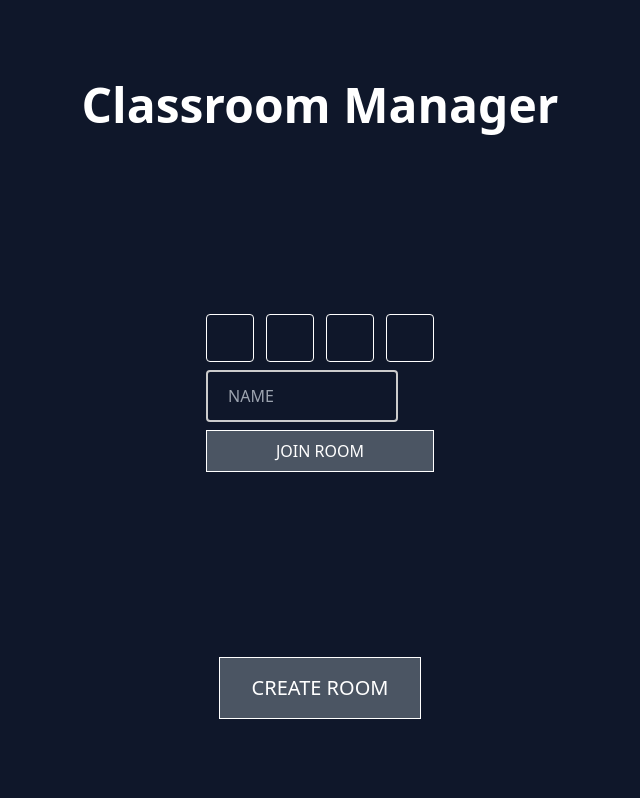
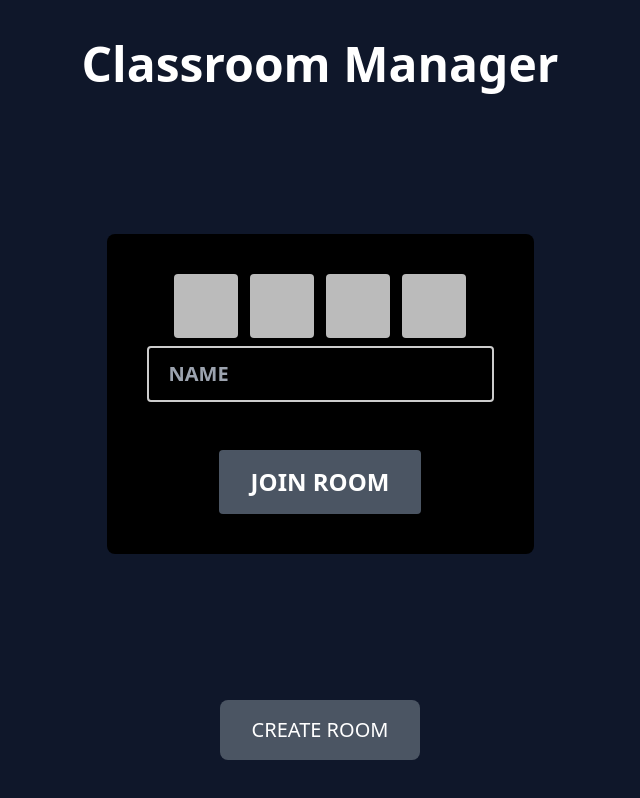
Before and after one commit to Abbegubbegum/classroom-manager, a Vue app in the folder frontend/: page / in a window 1280 px wide. Shown: the whole page, without its empty margins (320-960 px from the left). Built offline with nearby package versions, Linux system fonts and the light colour scheme.

Commit message:
Fix more socket bugs, plz no more

```diff
--- a/frontend/src/main.ts
+++ b/frontend/src/main.ts
@@ -35,20 +35,22 @@ app.mount("#app");
 
 const socket = io("http://localhost:8080", {
   autoConnect: false,
-  auth: () => {
-    return {
-      token: localStorage.getItem("auth_token"),
-    };
+  auth: {
+    token: localStorage.getItem("auth_token"),
   },
 });
 
-socket.on("connection", () => {
+socket.on("connect", () => {
   console.log("Connected to server");
 });
 
 socket.on("connect_error", () => {
   router.push("/");
   socket.disconnect();
+});
+
+socket.on("disconnect", () => {
+  console.log("Disconnected");
 });
 
 socket.on("ROOM_INFO", (room: Room) => {
@@ -59,23 +61,44 @@ socket.on("QUEUE_UPDATE", (queuePosition: number) => {
   store.state.queuePosition = queuePosition;
 });
 
+socket.on("REMOVED_BY_OWNER", () => {
+  setToken("");
+  router.push("/");
+});
+
 export function setToken(token: string) {
-  if (socket.connected) {
-    socket.disconnect();
-    // console.log("Disconnected from server");
-  }
+  socket.disconnect();
+  // console.log("Disconnected from server");
 
   localStorage.setItem("auth_token", token);
   socket.auth = { token: token };
 }
 
 export function connectWebSocket() {
-  // console.log("Connecting TOKEN: " + (socket.auth as any).token);
+  console.log(socket);
+  console.log("Connecting TOKEN: " + (socket.auth as any).token);
   socket.connect();
+
+  console.log("Connecting");
+  console.log(socket.connected);
+  console.log(socket.disconnected);
+
+  return new Promise<void>((resolve, reject) => {
+    if (socket.connected) {
+      resolve();
+    }
+    setInterval(() => {
+      if (socket.connected) {
+        resolve();
+      }
+    }, 500);
+  });
 }
 
-export function getRoomInfo(roomCode: string) {
-  socket.connect();
+export async function getRoomInfo(roomCode: string) {
+  await connectWebSocket();
+
+  console.log("Awaited");
 
   socket.emit("ROOM_INFO", roomCode, (res: any) => {
     if (!res) {
@@ -87,14 +110,22 @@ export function getRoomInfo(roomCode: string) {
   });
 }
 
-export function removeFromQueue(roomCode: string, memberID: string) {
-  socket.connect();
+export async function removeMember(memberID: string, roomCode: string) {
+  await connectWebSocket();
+
+  socket.emit("OWNER_REMOVE_MEMBER", roomCode, memberID);
+}
+
+export async function removeFromQueue(roomCode: string, memberID: string) {
+  await connectWebSocket();
 
   socket.emit("OWNER_REMOVE_FROM_QUEUE", roomCode, memberID);
 }
 
-export function getMemberInfo(roomCode: string) {
-  socket.connect();
+export async function getMemberInfo(roomCode: string) {
+  await connectWebSocket();
+
+  console.log("Awaited");
 
   socket.emit("MEMBER_INFO", roomCode, (res: any) => {
     if (!res) {
@@ -107,11 +138,12 @@ export function getMemberInfo(roomCode: string) {
   });
 }
 
-export function joinQueue(roomCode: string) {
-  socket.connect();
+export async function joinQueue(roomCode: string) {
+  await connectWebSocket();
 
   socket.emit("JOIN_QUEUE", roomCode, (pos: number | undefined) => {
     if (!pos) {
+      router.push("/");
       return;
     }
 
@@ -119,8 +151,8 @@ export function joinQueue(roomCode: string) {
   });
 }
 
-export function leaveQueue(roomCode: string) {
-  socket.connect();
+export async function leaveQueue(roomCode: string) {
+  await connectWebSocket();
 
   socket.emit("LEAVE_QUEUE", roomCode);
 
--- a/frontend/src/views/HomeView.vue
+++ b/frontend/src/views/HomeView.vue
@@ -1,10 +1,22 @@
 <script setup lang="ts">
 import { setToken } from "@/main";
 import router from "@/router";
-import { ref } from "vue";
+import { computed, ref } from "vue";
 
-const roomInput = ref("");
+const box1 = ref("");
+const box2 = ref("");
+const box3 = ref("");
+const box4 = ref("");
+const roomInput = computed(
+  () =>
+    box1.value.toUpperCase() +
+    box2.value.toUpperCase() +
+    box3.value.toUpperCase() +
+    box4.value.toUpperCase()
+);
+
 const nameInput = ref("");
+const nameInputElement = ref(null);
 
 async function createRoom() {
   const headers = new Headers();
@@ -52,29 +64,19 @@ async function joinRoom() {
       setToken(data.token);
     }
 
-    if (data.room.owner) {
-      router.push(`/${data.room.code}/teacher`);
-    } else {
-      router.push(`/${data.room.code}/student`);
-    }
+    router.push(`/${data.code}/${data.owner ? "teacher" : "student"}`);
   } else {
     console.warn(await res.text());
   }
 }
 
-function moveFocusForward(event: any) {
-  // event.preventDefault();
-  // console.log("FORWARD", event);
-  // if (event.inputType !== "deleteContentBackward") {
-  //   event.target.nextElementSibling.focus();
-  // }
-}
-
 function codeInputBefore(event: any) {
-  // console.log("FORWARD", event);
   if (event.key.length === 1 && event.target.value.length === 1) {
     event.target.value = event.key;
-    event.target.nextElementSibling.focus();
+    (event.target.dataset.pos !== "last"
+      ? event.target.nextElementSibling
+      : nameInputElement.value
+    ).focus();
   }
   if (event.keyCode === 8 && event.target.value.length === 0) {
     event.target.previousElementSibling.focus();
@@ -82,77 +84,86 @@ function codeInputBefore(event: any) {
 }
 
 function codeInputAfter(event: any) {
-  // console.log("FORWARD", event);
-
+  console.dir();
   if (event.key.length === 1) {
-    event.target.nextElementSibling.focus();
+    (event.target.dataset.pos !== "last"
+      ? event.target.nextElementSibling
+      : nameInputElement.value
+    ).focus();
   }
 }
 </script>
 
 <template>
   <div
-    class="bg-slate-900 h-full w-full text-white flex flex-col justify-around place-content-center items-center"
+    class="bg-slate-900 h-full w-full text-white flex flex-col justify-between place-content-center items-center"
   >
     <div>
-      <h1 class="text-5xl font-extrabold text-center">Classroom Manager</h1>
+      <h1 class="text-5xl font-extrabold text-center my-10">
+        Classroom Manager
+      </h1>
     </div>
-    <div class="p-6 flex flex-col justify-around">
-      <!-- <input
-        type="text"
-        name="room-id"
-        v-model="roomInput"
-        placeholder="CODE"
-        class="w-48 p-3 px-5 my-2 border-2 border-[#ccc] rounded bg-transparent"
-      /> -->
-
+    <form
+      @submit.prevent="joinRoom"
+      class="p-10 flex flex-col justify-around items-center bg-black rounded-lg"
+    >
       <div class="flex justify-between items-center gap-3">
         <input
           class="code-box"
+          minlength="1"
           maxlength="1"
-          @input="moveFocusForward"
+          required
           @keydown="codeInputBefore"
           @keyup="codeInputAfter"
+          v-model="box1"
+          data-pos="first"
         />
         <input
           class="code-box"
+          minlength="1"
           maxlength="1"
+          required
           @keydown="codeInputBefore"
-          @input="moveFocusForward"
           @keyup="codeInputAfter"
+          v-model="box2"
         />
         <input
           class="code-box"
+          minlength="1"
           maxlength="1"
+          required
           @keydown="codeInputBefore"
-          @input="moveFocusForward"
           @keyup="codeInputAfter"
+          v-model="box3"
         />
         <input
           class="code-box"
+          minlength="1"
           maxlength="1"
+          required
           @keydown="codeInputBefore"
           @keyup="codeInputAfter"
+          v-model="box4"
+          data-pos="last"
         />
       </div>
       <input
         type="text"
-        name="name-input"
+        ref="nameInputElement"
         v-model="nameInput"
         placeholder="NAME"
-        class="w-48 p-3 px-5 my-2 border-2 border-[#ccc] rounded bg-transparent"
+        class="w-full p-3 px-5 my-2 mb-12 border-2 border-[#ccc] rounded bg-black text-xl font-semibold"
       />
       <button
-        type="button"
-        class="bg-gray-600 p-2 border border-white"
-        @click="joinRoom"
+        type="submit"
+        class="bg-gray-600 p-4 px-8 rounded text-2xl font-bold"
       >
         JOIN ROOM
       </button>
-    </div>
+    </form>
     <button
       type="button"
-      class="bg-gray-600 p-4 px-8 text-xl border border-white"
+      class="bg-gray-600 my-10 p-4 px-8 text-xl rounded-lg"
       @click="createRoom"
     >
       CREATE ROOM
@@ -162,10 +173,13 @@ function codeInputAfter(event: any) {
 
 <style scoped>
 .code-box {
-  width: 3rem;
+  color: black;
+  font-size: 2rem;
+  font-weight: bold;
+  width: 4rem;
   aspect-ratio: 1 / 1;
-  border: 1px solid white;
-  background: transparent;
+  /* border: 1px solid white; */
+  background: #bbb;
   text-align: center;
   border-radius: 4px;
   text-transform: uppercase;
--- a/frontend/src/views/RoomAdminView.vue
+++ b/frontend/src/views/RoomAdminView.vue
@@ -4,9 +4,9 @@ import {
   getRoomInfo,
   removeFromQueue,
   setToken,
+  removeMember,
 } from "@/main";
 import router from "@/router";
-import { Socket } from "engine.io-client";
 import { useRoute } from "vue-router";
 import { useStore } from "vuex";
 const route = useRoute();
@@ -42,15 +42,20 @@ function getMemberFromStateWithId(memberID: string) {
 </script>
 
 <template>
-  <div>
-    <div class="p-6">
-      <p class="text-3xl">Current Room: {{ $route.params.roomCode }}</p>
-      <p class="text-xl mt-3">You Are the Owner!</p>
+  <div class="w-full h-full flex flex-col justify-start items-center">
+    <div class="text-center">
+      <h1 class="mt-4 text-5xl font-bold">Room Code:</h1>
+      <h1 class="text-5xl font-bold">{{ $route.params.roomCode }}</h1>
+    </div>
     <div class="flex">
       <div>
         <p class="text-xl font-bold">Members:</p>
         <ul>
-            <li v-for="member in store.state.room.members">
+          <li
+            v-for="member in store.state.room.members"
+            class="hover:text-red-600 hover:line-through cursor-pointer"
+            @click="removeMember(member.id, $route.params.roomCode as string)"
+          >
             {{ member.name }}
           </li>
         </ul>
@@ -61,27 +66,21 @@ function getMemberFromStateWithId(memberID: string) {
           <li
             v-for="memberID in store.state.room.queue"
             class="hover:text-red-600 hover:line-through cursor-pointer"
-              @click="
-                removeFromQueue($route.params.roomCode as string, memberID)
-              "
+            @click="removeFromQueue($route.params.roomCode as string, memberID)"
           >
             {{ getMemberFromStateWithId(memberID).name }}
           </li>
         </ul>
       </div>
     </div>
-    </div>
-
-    <div>
     <button
       type="button"
-        class="bg-slate-500 p-3 m-4 hover:bg-slate-200 hover:text-black"
+      class="sm:absolute sm:left-0 sm:top-0 bg-transparent border-2 border-black rounded p-3 px-6 m-4 text-lg hover:bg-gray-600 hover:text-white hover:border-white"
       @click="exitRoom"
     >
       EXIT ROOM
     </button>
   </div>
-  </div>
 </template>
 
 <style scoped></style>
--- a/frontend/src/views/RoomMemberView.vue
+++ b/frontend/src/views/RoomMemberView.vue
@@ -47,7 +47,9 @@ async function exitRoom() {
     <div class="p-6">
       <p class="text-3xl">Current Room: {{ $route.params.roomCode }}</p>
       <p class="text-xl">Name: {{ store.state.member.name }}</p>
-      <p class="text-xl">Queue Position: {{ store.state.queuePosition }}</p>
+      <p class="text-xl" v-if="store.state.queuePosition !== -1">
+        Queue Position: {{ store.state.queuePosition }}
+      </p>
     </div>
     <div>
       <button
```
Also changed, not shown: 1 other file (tests, documents, lock files or other folders). Lines whose indentation alone changed are shown as unchanged.
